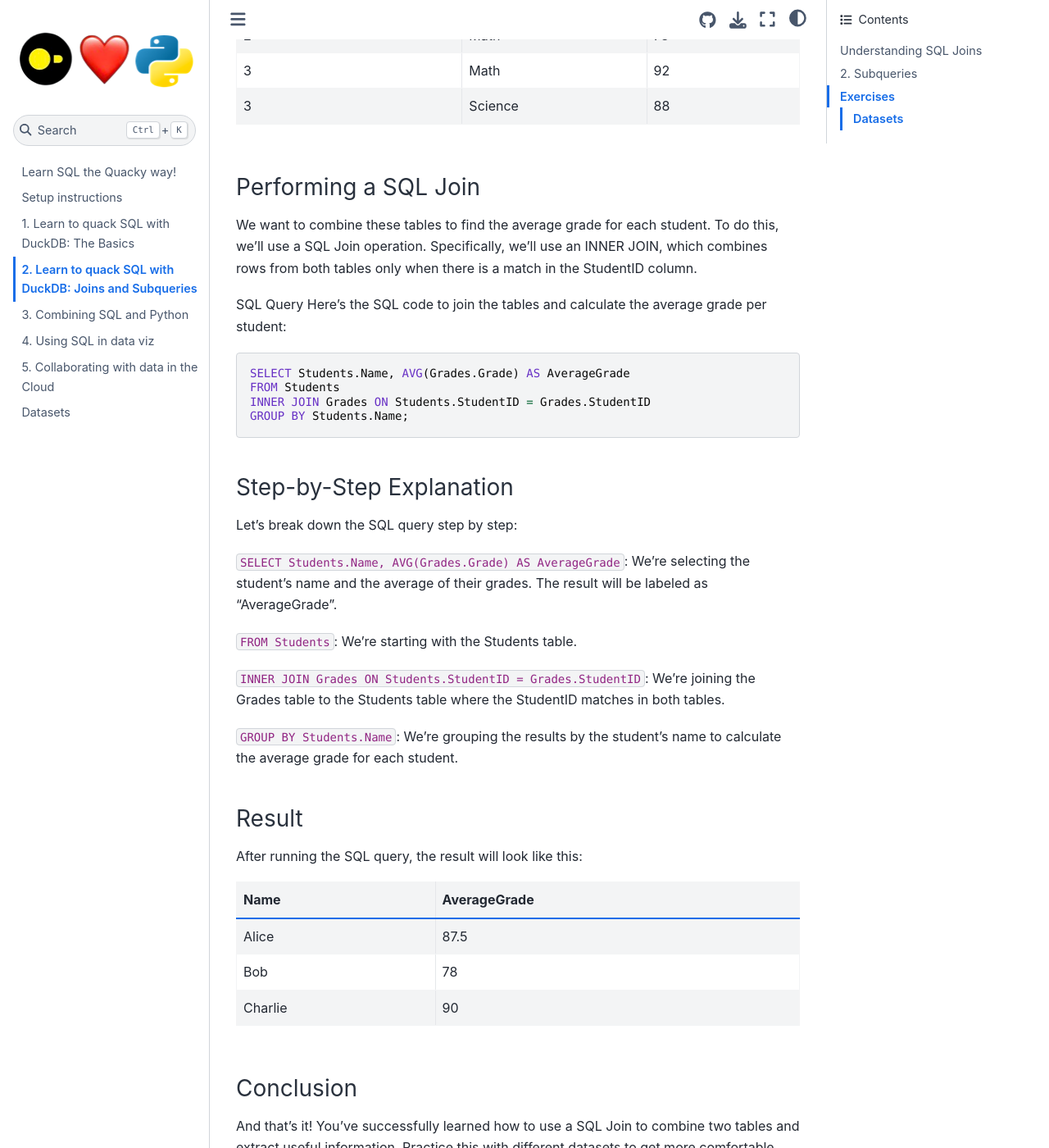
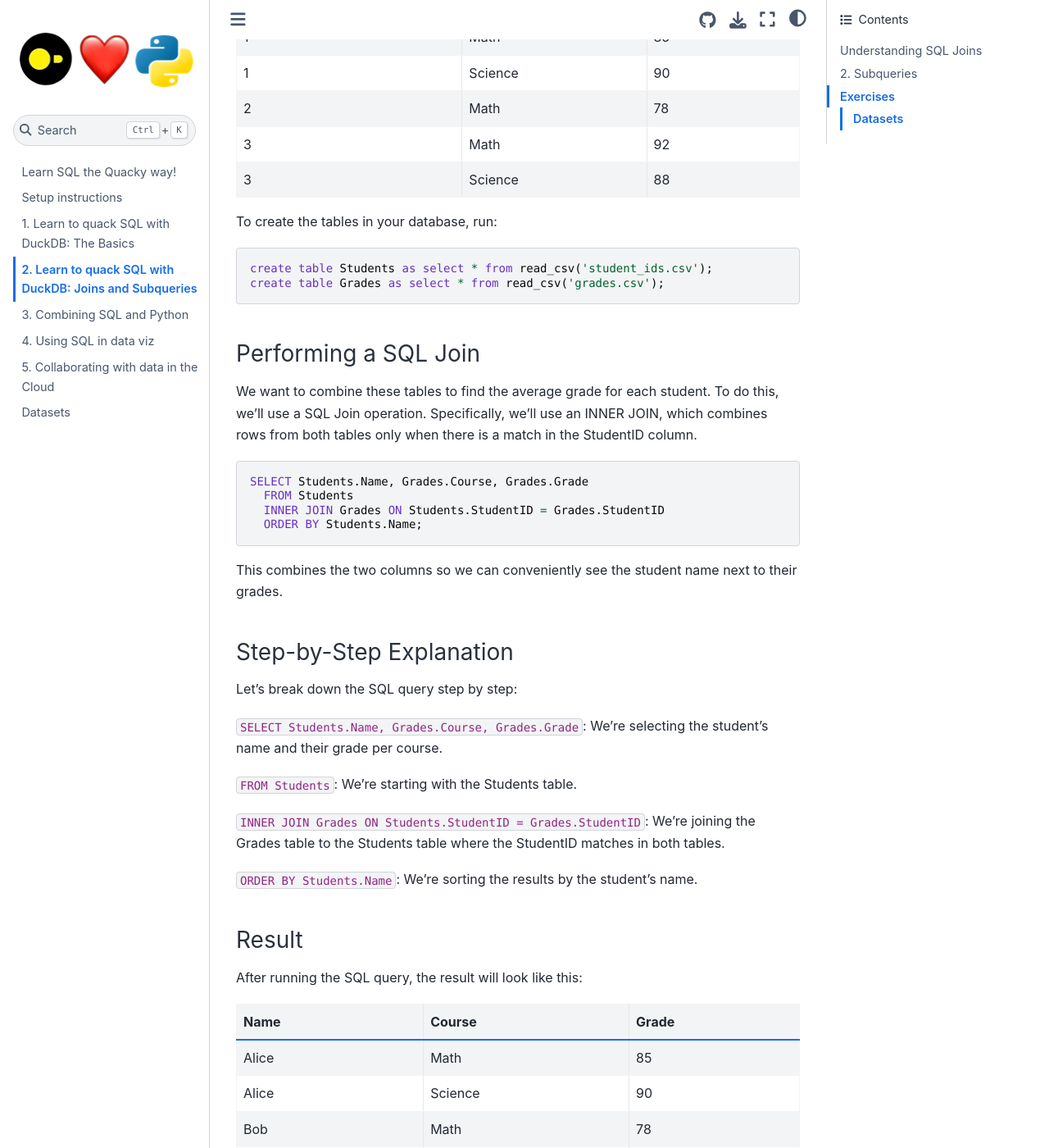
Before and after one commit to MotherDuck-Open-Source/sql-tutorial, a Jupyter Book: the page built from intro-sql-2.md, in a window 1280 px wide and 1400 px high, scrolled down 939 px. Shown: the whole window at 82% size. Built offline with Jupyter Book 1.0.4 settings and Sphinx 7.4.7 and the Sphinx Book theme 1.1.4, drawn with Linux system fonts in a browser that asks for light colours; cross-references to code outside the pages are shown as plain code; some of the changed text lies outside the part shown.

Commit message:
update section 2

````diff
--- a/intro-sql-2.md
+++ b/intro-sql-2.md
@@ -8,6 +8,8 @@ Let's start with two tables:
 
 #### Table 1: Students
 
+{Download}`student_ids.csv<./data/student_ids.csv>`
+
 | StudentID | Name |
 | --------- | ---- |
 | 1 | Alice |
@@ -17,6 +19,8 @@ Let's start with two tables:
 
 #### Table 2: Grades
 
+{Download}`grades.csv<./data/grades.csv>`
+
 | StudentID | Course | Grade |
 | --------- | ------ | ----- |
 | 1 | Math | 85 |
@@ -25,40 +29,47 @@ Let's start with two tables:
 | 3 | Math | 92 |
 | 3 | Science | 88 |
 
+To create the tables in your database, run:
+
+```SQL
+create table Students as select * from read_csv('student_ids.csv');
+create table Grades as select * from read_csv('grades.csv');
+```
+
 ### Performing a SQL Join
 
 We want to combine these tables to find the average grade for each student. To do this, we'll use a SQL Join operation. Specifically, we'll use an INNER JOIN, which combines rows from both tables only when there is a match in the StudentID column.
 
-SQL Query
-Here's the SQL code to join the tables and calculate the average grade per student:
+```SQL
+SELECT Students.Name, Grades.Course, Grades.Grade
+  FROM Students
+  INNER JOIN Grades ON Students.StudentID = Grades.StudentID
+  ORDER BY Students.Name;
+```
 
-
-```SQL
-SELECT Students.Name, AVG(Grades.Grade) AS AverageGrade
-FROM Students
-INNER JOIN Grades ON Students.StudentID = Grades.StudentID
-GROUP BY Students.Name;
-```
+This combines the two columns so we can conveniently see the student name next to their grades.
 
 ### Step-by-Step Explanation
 Let's break down the SQL query step by step:
 
-`SELECT Students.Name, AVG(Grades.Grade) AS AverageGrade`: We're selecting the student's name and the average of their grades. The result will be labeled as "AverageGrade".
+`SELECT Students.Name, Grades.Course, Grades.Grade`: We're selecting the student's name and their grade per course.
 
 `FROM Students`: We're starting with the Students table.
 
 `INNER JOIN Grades ON Students.StudentID = Grades.StudentID`: We're joining the Grades table to the Students table where the StudentID matches in both tables.
 
-`GROUP BY Students.Name`: We're grouping the results by the student's name to calculate the average grade for each student.
+`ORDER BY Students.Name`: We're sorting the results by the student's name.
 
 ### Result
 After running the SQL query, the result will look like this:
 
-| Name | AverageGrade |
-| ---- | ------------ |
-| Alice | 87.5 |
-| Bob | 78 |
-| Charlie | 90 |
+| Name | Course | Grade |
+| --- | --- | --- |
+| Alice   | Math    |    85 |
+| Alice   | Science |    90 |
+| Bob     | Math    |    78 |
+| Charlie | Math    |    92 |
+| Charlie | Science |    88 |
 
 ### Conclusion
 
````
Also changed, not shown: other parts of intro-sql-2.md (+3 -3 lines), datasets.md (+0 -1 lines), 2 other files.
